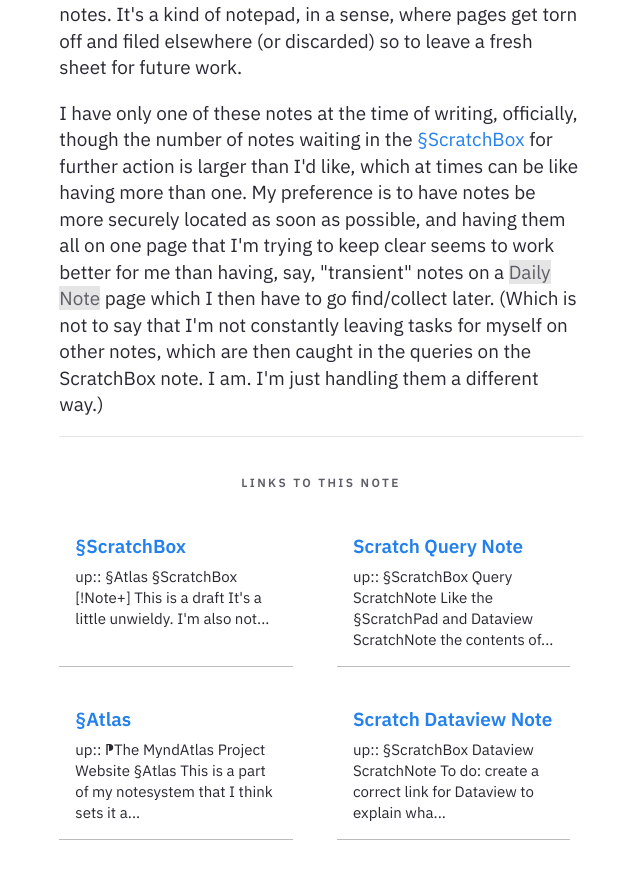
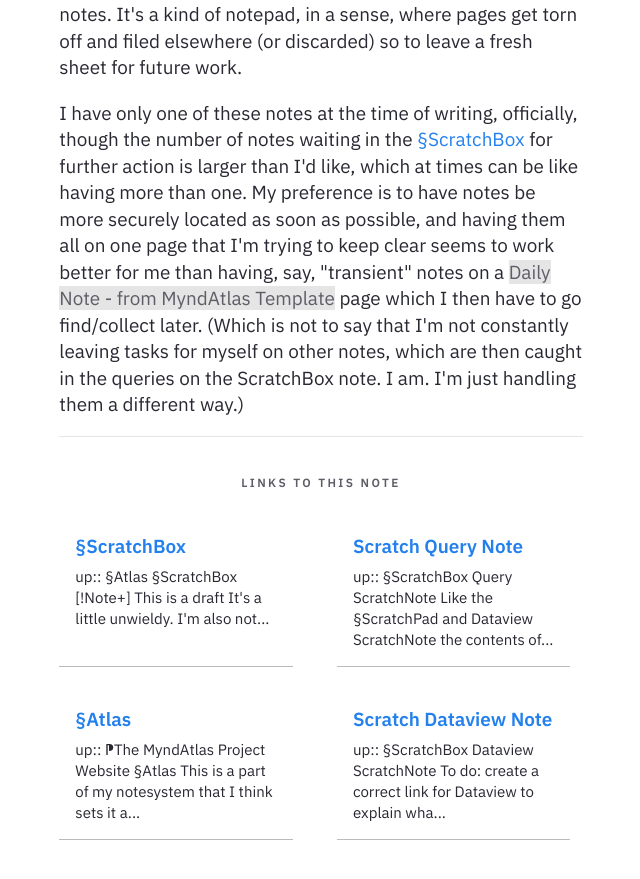
Before and after one commit to myndatlas/myndatlas.github.io, a Jekyll site: the page built from _notes/Public/§ScratchPad.md, in a window 1280 px wide and 900 px high, scrolled down 498 px. Shown: the top 879 px of the window, without its empty margins (319-959 px from the left). Built offline with Jekyll 4.4.1, drawn with Linux system fonts in a browser that asks for light colours.

Commit message:
314 vault backup: 2023-07-31 15:16:21

```diff
--- a/_notes/Public/§ScratchPad.md
+++ b/_notes/Public/§ScratchPad.md
@@ -10,6 +10,6 @@ Like the [[Scratch Query Note]] and [[Scratch Dataview Note]], this note is perm
 
 This is a place to make notes to myself or draft things or paste things as a temporary holding place when working on other notes. It's a kind of notepad, in a sense, where pages get torn off and filed elsewhere (or discarded) so to leave a fresh sheet for future work.
 
-I have only one of these notes at the time of writing, officially, though the number of notes waiting in the [[§ScratchBox]] for further action is larger than I'd like, which at times can be like having more than one. My preference is to have notes be more securely located as soon as possible, and having them all on one page that I'm trying to keep clear seems to work better for me than having, say, "transient" notes on a [[Daily Note]] page which I then have to go find/collect later. (Which is not to say that I'm not constantly leaving tasks for myself on other notes, which are then caught in the queries on the ScratchBox note. I am. I'm just handling them a different way.)
+I have only one of these notes at the time of writing, officially, though the number of notes waiting in the [[§ScratchBox]] for further action is larger than I'd like, which at times can be like having more than one. My preference is to have notes be more securely located as soon as possible, and having them all on one page that I'm trying to keep clear seems to work better for me than having, say, "transient" notes on a [[Daily Note - from MyndAtlas Template]] page which I then have to go find/collect later. (Which is not to say that I'm not constantly leaving tasks for myself on other notes, which are then caught in the queries on the ScratchBox note. I am. I'm just handling them a different way.)
 
 ---
```
